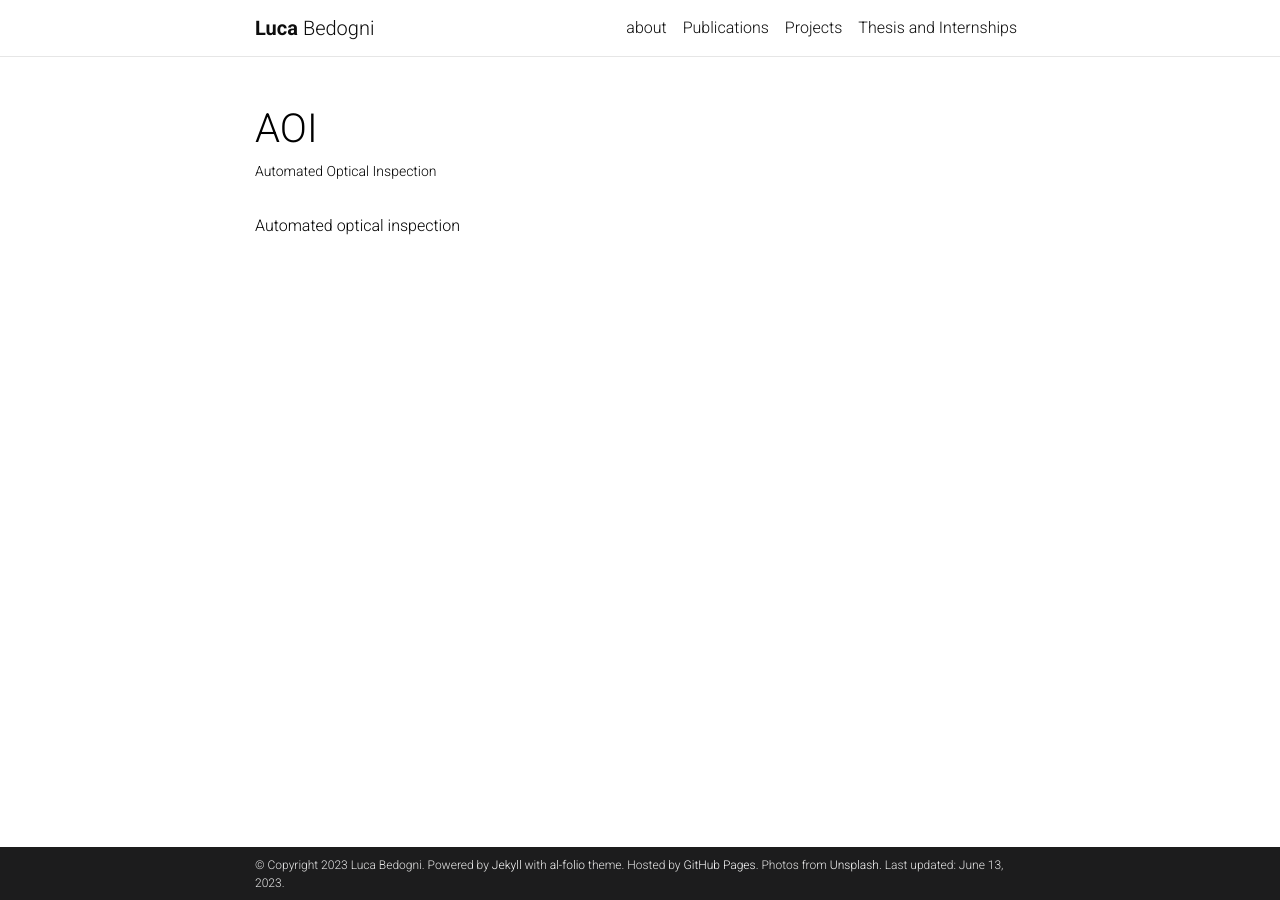
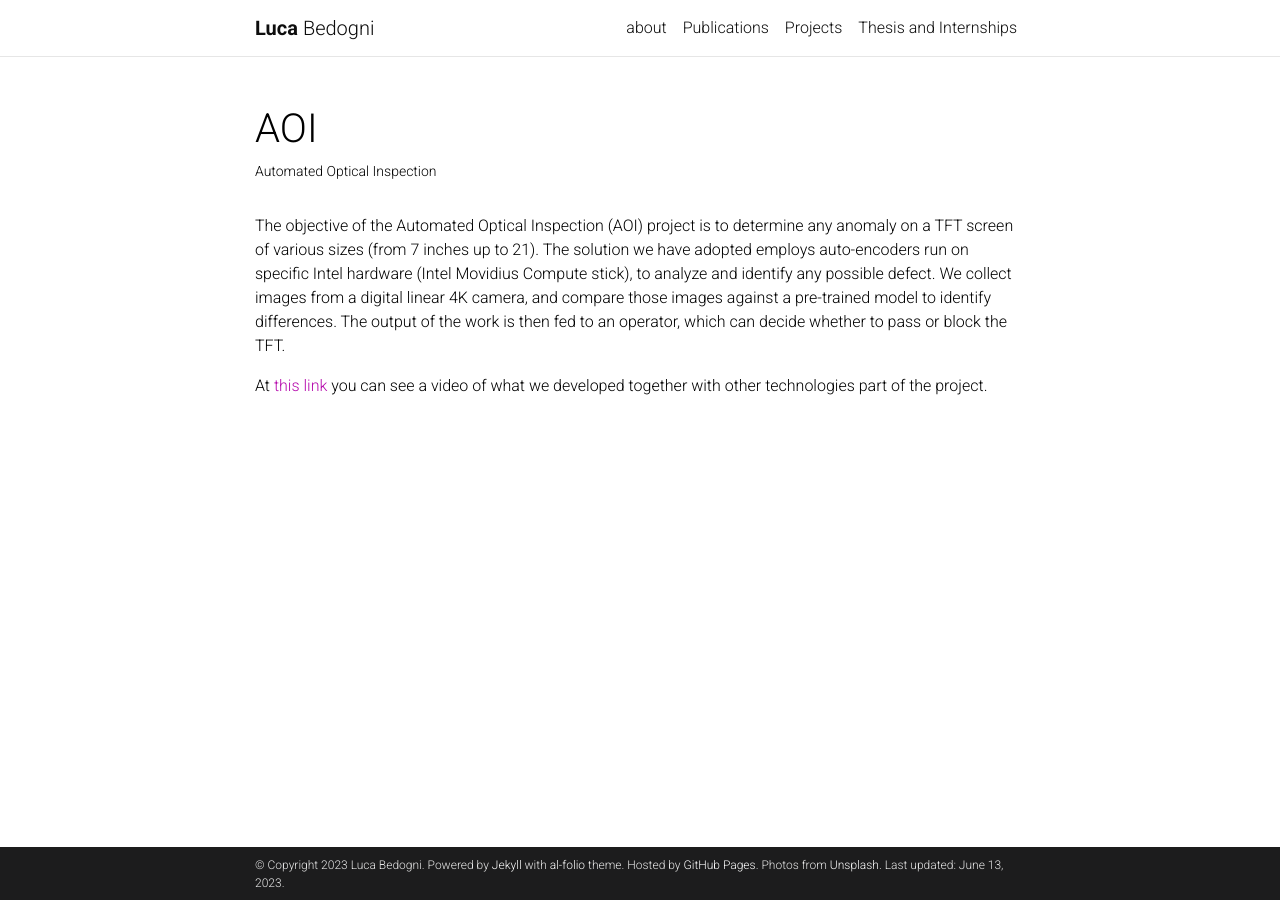
Before and after one commit to lbedogni/lbedogni.github.io, a Jekyll site: the page built from _projects/4_project.md, in a window 1280 px wide. Built offline with Jekyll 4.4.1, drawn with Linux system fonts in a browser that asks for light colours; comment, search, counter and statistics services are not loaded; a style sheet for code colours, icons or effects is not loaded.

Commit message:
AOI project

```diff
--- a/_projects/4_project.md
+++ b/_projects/4_project.md
@@ -8,4 +8,6 @@ importance: 4
 category: private-project
 ---
 
-Automated optical inspection
+The objective of the Automated Optical Inspection (AOI) project is to determine any anomaly on a TFT screen of various sizes (from 7 inches up to 21). The solution we have adopted employs auto-encoders run on specific Intel hardware (Intel Movidius Compute stick), to analyze and identify any possible defect. We collect images from a digital linear 4K camera, and compare those images against a pre-trained model to identify differences. The output of the work is then fed to an operator, which can decide whether to pass or block the TFT.
+
+At <a href="https://www.intel.co.uk/content/www/uk/en/customer-spotlight/stories/exor-customer-story.html">this link</a> you can see a video of what we developed together with other technologies part of the project.
```
